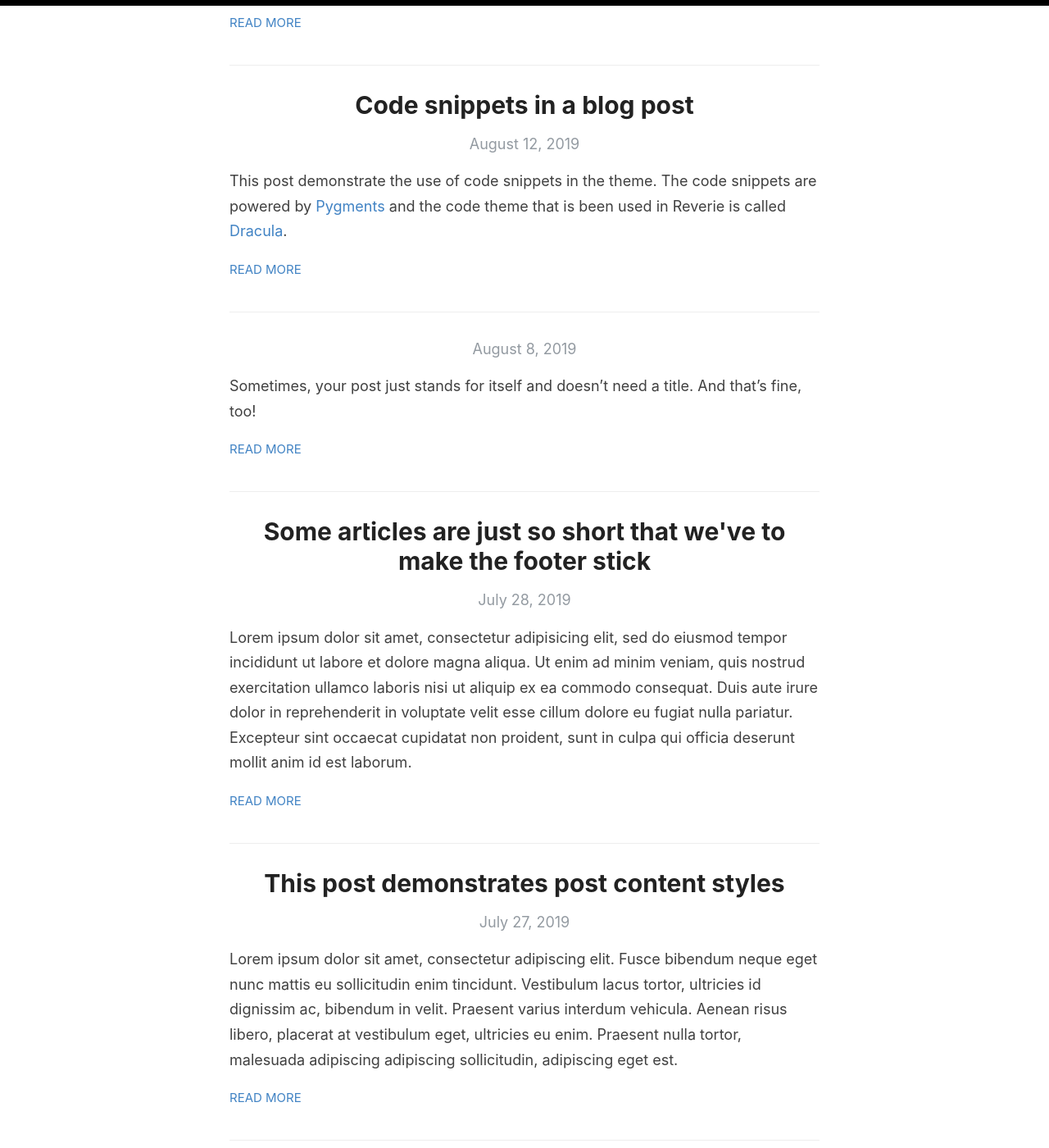
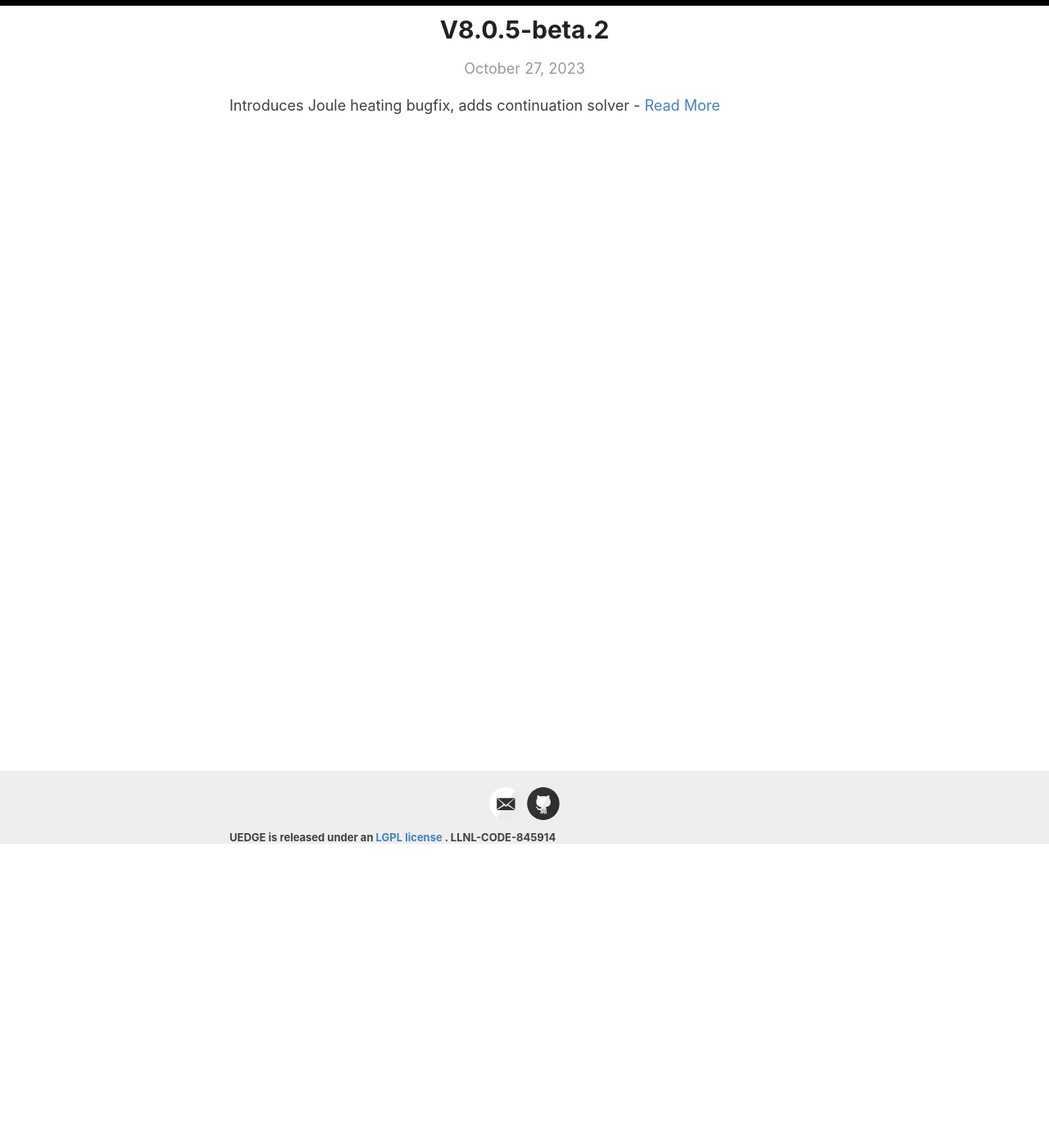
Before and after one commit to LLNL/UEDGE, a Jekyll site: the page built from _posts/index.html, in a window 1280 px wide and 1400 px high, scrolled down 371 px. Shown: the whole window at 82% size. Built offline with Jekyll 4.4.1, drawn with Linux system fonts in a browser that asks for light colours; the list of posts is cut into pages by our own code; some of the changed text lies outside the part shown.

Commit message:
Updates changelogs

````diff
--- a/_posts/2019-02-13-introducing-reverie-jekyll-theme.md
+++ /dev/null
@@ -1,85 +0,0 @@
----
-layout: post
-title: Introducing Reverie - A ridiculously elegant Jekyll theme
-categories: [Miscellaneous, Jekyll]
----
-
-[Reverie](https://github.com/amitmerchant1990/reverie) is a [Jekyll](https://jekyllrb.com/)-powered theme which is simple and opinionated. It's actually a fork of [jekyll-now](https://github.com/barryclark/jekyll-now) with some additional features and personal touches which I've implemented to suit my needs for my blog.
-
-This is a plug-and-play Jekyll theme which you can use on GitHub Pages without even setting up a local environment.
-
-![](/images/reverie-demo.png)
-
-## Features overview
-
-- Command-line free fork-first workflow, using GitHub.com to create, customize and post to your blog
-- Fully responsive and mobile optimized base theme
-- Sass/Coffeescript support using Jekyll 2.0
-- Free hosting on your GitHub Pages user site
-- All the SEO goodies comes in-built
-- Markdown blogging
-- Syntax highlighting using Pygments
-    - [Dracula syntax theme](https://draculatheme.com/) included
-- Disqus commenting
-- Google Analytics integration
-- Fuzzy search across blog posts
-- Pagination of posts works out-of-the-box.
-- Categorize posts out-of-the box
-- RSS Feed
-- In-built sitemap
-
-<div style="text-align: center;">
- <script async type="text/javascript" src="//cdn.carbonads.com/carbon.js?serve=CE7D6KJY&placement=wwwamitmerchantcom" id="_carbonads_js"></script>
-</div>
-
-## Using Reverie on GitHub Pages
-
-### Step 1) Fork Reverie to your User Repository
-
-Fork [this repository](https://github.com/amitmerchant1990/reverie), then rename the repository to `yourgithubusername.github.io`.
-
-Alternatively, you can use [Use this template](https://github.com/amitmerchant1990/reverie/generate) button if you want to create a repository with a clean commit history which will use Reverie as a template.
-
-Your Jekyll blog will often be viewable immediately at <https://yourgithubusername.github.io> (if it's not, you can often force it to build by completing step 2)
-
-### Step 2) Customize and view your site
-
-Enter your site name, description, avatar and many other options by editing the `_config.yml` file. You can easily turn on Google Analytics tracking, Disqus commenting and social icons here.
-
-Making a change to `_config.yml` (or any file in your repository) will force GitHub Pages to rebuild your site with jekyll. Your rebuilt site will be viewable a few seconds later at <https://yourgithubusername.github.io> - if not, give it ten minutes as GitHub suggests and it'll appear soon.
-
-### Step 3) Publish your first blog post
-
-Create a new file called `/_posts/2019-2-13-Hello-World.md` to publish your first blog post. That's all you need to do to publish your first blog post! This [Markdown Cheatsheet](https://github.com/adam-p/markdown-here/wiki/Markdown-Cheatsheet) might come in handy while writing the posts.
-
-> You can add additional posts in the browser on GitHub.com too! Just hit the <kbd>Create new file</kbd> button in `/_posts/` to create new content. Just make sure to include the [front-matter](http://jekyllrb.com/docs/frontmatter/) block at the top of each new blog post and make sure the post's filename is in this format: year-month-day-title.md
-
-## Using Categories in Reverie
-
-You can categorize your content based on `categories` in Reverie. For this, you just need to add `categories` in front matter like below:
-
-For adding single category:
-
-```md
-categories: JavaScript
-```
-
-For adding multiple categories:
-
-```md
-categories: [PHP, Laravel]
-```
-
-The contegorized content can be shown over this URL: <https://yourgithubusername.github.io/categories/>
-
-## RSS
-
-The generated [RSS feed](https://en.wikipedia.org/wiki/RSS) of your blog can be found at <https://yourgithubusername.github.io/feed>. You can see the example RSS feed over [here](https://www.amitmerchant.com/reverie/feed).
-
-## Sitemap
-
-The generated sitemap of your blog can be found at <https://yourgithubusername.github.io/sitemap>. You can see the example sitemap feed over [here](https://www.amitmerchant.com/reverie/sitemap).
-
-## License
-
-MIT
--- a/_posts/2019-08-08-no-title-posts.md
+++ /dev/null
@@ -1,6 +0,0 @@
----
-layout: post
-title: ""
-categories: Miscellaneous
----
-Sometimes, your post just stands for itself and doesn't need a title. And that's fine, too!
--- a/_posts/2019-7-27-super-long-article.md
+++ /dev/null
@@ -1,11 +0,0 @@
----
-layout: post
-title: Some articles are just so long they deserve a really long title to see if things will break well
-categories: Miscellaneous
----
-
-Lorem ipsum dolor sit amet, consectetur adipiscing elit. Fusce bibendum neque eget nunc mattis eu sollicitudin enim tincidunt. Vestibulum lacus tortor, ultricies id dignissim ac, bibendum in velit. Proin convallis mi ac felis pharetra aliquam. Curabitur dignissim accumsan rutrum. In arcu magna, aliquet vel pretium et, molestie et arcu. Mauris lobortis nulla et felis ullamcorper bibendum. Phasellus et hendrerit mauris. Proin eget nibh a massa vestibulum pretium. Suspendisse eu nisl a ante aliquet bibendum quis a nunc. Praesent varius interdum vehicula. Aenean risus libero, placerat at vestibulum eget, ultricies eu enim. Praesent nulla tortor, malesuada adipiscing adipiscing sollicitudin, adipiscing eget est.
-
-Lorem ipsum dolor sit amet, consectetur adipiscing elit. Fusce bibendum neque eget nunc mattis eu sollicitudin enim tincidunt. Vestibulum lacus tortor, ultricies id dignissim ac, bibendum in velit. Proin convallis mi ac felis pharetra aliquam. Curabitur dignissim accumsan rutrum. In arcu magna, aliquet vel pretium et, molestie et arcu. Mauris lobortis nulla et felis ullamcorper bibendum. Phasellus et hendrerit mauris. Proin eget nibh a massa vestibulum pretium. Suspendisse eu nisl a ante aliquet bibendum quis a nunc. Praesent varius interdum vehicula. Aenean risus libero, placerat at vestibulum eget, ultricies eu enim. Praesent nulla tortor, malesuada adipiscing adipiscing sollicitudin, adipiscing eget est.
-
-Lorem ipsum dolor sit amet, consectetur adipiscing elit. Fusce bibendum neque eget nunc mattis eu sollicitudin enim tincidunt. Vestibulum lacus tortor, ultricies id dignissim ac, bibendum in velit. Proin convallis mi ac felis pharetra aliquam. Curabitur dignissim accumsan rutrum. In arcu magna, aliquet vel pretium et, molestie et arcu. Mauris lobortis nulla et felis ullamcorper bibendum. Phasellus et hendrerit mauris. Proin eget nibh a massa vestibulum pretium. Suspendisse eu nisl a ante aliquet bibendum quis a nunc. Praesent varius interdum vehicula. Aenean risus libero, placerat at vestibulum eget, ultricies eu enim. Praesent nulla tortor, malesuada adipiscing adipiscing sollicitudin, adipiscing eget est.
--- a/_posts/2019-7-27-this-post-demonstrates-post-content-styles.md
+++ /dev/null
@@ -1,95 +0,0 @@
----
-layout: post
-title: This post demonstrates post content styles
-categories: Miscellaneous
----
-
-Lorem ipsum dolor sit amet, consectetur adipiscing elit. Fusce bibendum neque eget nunc mattis eu sollicitudin enim tincidunt. Vestibulum lacus tortor, ultricies id dignissim ac, bibendum in velit. Praesent varius interdum vehicula. Aenean risus libero, placerat at vestibulum eget, ultricies eu enim. Praesent nulla tortor, malesuada adipiscing adipiscing sollicitudin, adipiscing eget est.
-
-## Some great heading (h2)
-
-Proin convallis mi ac felis pharetra aliquam. Curabitur dignissim accumsan rutrum. In arcu magna, aliquet vel pretium et, molestie et arcu.
-
-Mauris lobortis nulla et felis ullamcorper bibendum. Phasellus et hendrerit mauris. Proin eget nibh a massa vestibulum pretium. Suspendisse eu nisl a ante aliquet bibendum quis a nunc. Praesent varius interdum vehicula. Aenean risus libero, placerat at vestibulum eget, ultricies eu enim. Praesent nulla tortor, malesuada adipiscing adipiscing sollicitudin, adipiscing eget est.
-
-## Another great heading (h2)
-
-Lorem ipsum dolor sit amet, consectetur adipiscing elit. Fusce bibendum neque eget nunc mattis eu sollicitudin enim tincidunt. Vestibulum lacus tortor, ultricies id dignissim ac, bibendum in velit.
-
-### Some great subheading (h3)
-
-Proin convallis mi ac felis pharetra aliquam. Curabitur dignissim accumsan rutrum. In arcu magna, aliquet vel pretium et, molestie et arcu. Mauris lobortis nulla et felis ullamcorper bibendum.
-
-Phasellus et hendrerit mauris. Proin eget nibh a massa vestibulum pretium. Suspendisse eu nisl a ante aliquet bibendum quis a nunc.
-
-### Some great subheading (h3)
-
-Praesent varius interdum vehicula. Aenean risus libero, placerat at vestibulum eget, ultricies eu enim. Praesent nulla tortor, malesuada adipiscing adipiscing sollicitudin, adipiscing eget est.
-
-> This quote will change your life. It will reveal the secrets of the universe, and all the wonders of humanity. Don't misuse it.
-
-Lorem ipsum dolor sit amet, consectetur adipiscing elit. Fusce bibendum neque eget nunc mattis eu sollicitudin enim tincidunt.
-
-### Some great subheading (h3)
-
-Vestibulum lacus tortor, ultricies id dignissim ac, bibendum in velit. Proin convallis mi ac felis pharetra aliquam. Curabitur dignissim accumsan rutrum.
-
-```html
-<html>
-  <head>
-  </head>
-  <body>
-    <p>Hello, World!</p>
-  </body>
-</html>
-```
-
-
-In arcu magna, aliquet vel pretium et, molestie et arcu. Mauris lobortis nulla et felis ullamcorper bibendum. Phasellus et hendrerit mauris.
-
-#### You might want a sub-subheading (h4)
-
-In arcu magna, aliquet vel pretium et, molestie et arcu. Mauris lobortis nulla et felis ullamcorper bibendum. Phasellus et hendrerit mauris.
-
-In arcu magna, aliquet vel pretium et, molestie et arcu. Mauris lobortis nulla et felis ullamcorper bibendum. Phasellus et hendrerit mauris.
-
-#### But it's probably overkill (h4)
-
-In arcu magna, aliquet vel pretium et, molestie et arcu. Mauris lobortis nulla et felis ullamcorper bibendum. Phasellus et hendrerit mauris.
-
-### Oh hai, an unordered list!!
-
-In arcu magna, aliquet vel pretium et, molestie et arcu. Mauris lobortis nulla et felis ullamcorper bibendum. Phasellus et hendrerit mauris.
-
-- First item, yo
-- Second item, dawg
-- Third item, what what?!
-- Fourth item, fo sheezy my neezy
-
-### Oh hai, an ordered list!!
-
-In arcu magna, aliquet vel pretium et, molestie et arcu. Mauris lobortis nulla et felis ullamcorper bibendum. Phasellus et hendrerit mauris.
-
-1. First item, yo
-2. Second item, dawg
-3. Third item, what what?!
-4. Fourth item, fo sheezy my neezy
-
-
-
-## Headings are cool! (h2)
-
-Proin eget nibh a massa vestibulum pretium. Suspendisse eu nisl a ante aliquet bibendum quis a nunc. Praesent varius interdum vehicula. Aenean risus libero, placerat at vestibulum eget, ultricies eu enim. Praesent nulla tortor, malesuada adipiscing adipiscing sollicitudin, adipiscing eget est.
-
-Praesent nulla tortor, malesuada adipiscing adipiscing sollicitudin, adipiscing eget est.
-
-Proin eget nibh a massa vestibulum pretium. Suspendisse eu nisl a ante aliquet bibendum quis a nunc.
-
-### Tables
-
-|Title 1               | Title 2               | Title 3               | Title 4              |
-|--------------------- | --------------------- | --------------------- | ---------------------|
-|lorem                 | lorem ipsum           | lorem ipsum dolor     | lorem ipsum dolor sit|
-|lorem ipsum dolor sit | lorem ipsum dolor sit | lorem ipsum dolor sit | lorem ipsum dolor sit|
-|lorem ipsum dolor sit | lorem ipsum dolor sit | lorem ipsum dolor sit | lorem ipsum dolor sit|
-|lorem ipsum dolor sit | lorem ipsum dolor sit | lorem ipsum dolor sit | lorem ipsum dolor sit|
--- a/_posts/2019-7-28-super-short-article.md
+++ /dev/null
@@ -1,7 +0,0 @@
----
-layout: post
-title: Some articles are just so short that we've to make the footer stick
-categories: Miscellaneous
----
-
-Lorem ipsum dolor sit amet, consectetur adipisicing elit, sed do eiusmod tempor incididunt ut labore et dolore magna aliqua. Ut enim ad minim veniam, quis nostrud exercitation ullamco laboris nisi ut aliquip ex ea commodo consequat. Duis aute irure dolor in reprehenderit in voluptate velit esse cillum dolore eu fugiat nulla pariatur. Excepteur sint occaecat cupidatat non proident, sunt in culpa qui officia deserunt mollit anim id est laborum.
--- a/_posts/2019-8-12-code-snippets.md
+++ /dev/null
@@ -1,42 +0,0 @@
----
-layout: post
-title:  Code snippets in a blog post
-categories: [HTML,Code]
----
-
-This post demonstrate the use of code snippets in the theme. The code snippets are powered by [Pygments](http://pygments.org/) and the code theme that is been used in Reverie is called [Dracula](https://draculatheme.com/).
-
-This is a raw snippet:
-
-```
-hello world
-123
-This is a text snippet
-```
-
-This is a PHP snippet:
-
-```php
-<?php
-    echo 'Hello, World!';
-?>
-```
-
-This is a JavaScript snippet:
-
-```js
-const add = (a, b) => a + b
-const minus = (a, b) => a - b
-
-console.log(add(100,200))  // 300
-console.log(minus(100,200))  // -100
-```
-
-This is a Python snippet:
-
-```python
-def say_hello():
-    print("hello world!")
-
-say_hello()   // "hello world!"
-```
--- /dev/null
+++ b/_posts/2023-10-27-V8_0_5_b2.md
@@ -0,0 +1,12 @@
+---
+layout: post
+title:  V8.0.5-beta.2
+categories: [versions]
+excerpt: Introduces Joule heating bugfix, adds continuation solver
+---
+
+Updates UEDGE to v8.0.5-beta.2
+Changes implemented include:
+- Removes obsolete pyscripts
+- Implements Joule heating bugfix and warnings to use new model
+- Implements the newest version of the continuation solver and rundt
--- /dev/null
+++ b/_posts/2023-10-28-V8_0_5_0.md
@@ -0,0 +1,21 @@
+---
+layout: post
+title:  V8.0.5-patch.0
+categories: [versions]
+excerpt: Introduces variable tags and continuation solver
+---
+
+Includes revisions from develop.
+
+## What's Changed
+* Variable tags by @holm10 in https://github.com/LLNL/UEDGE/pull/46
+* Removing duplicate variable definitions in several packages by @holm10 in https://github.com/LLNL/UEDGE/pull/24
+* Jouleheating bugfix by @holm10 in https://github.com/LLNL/UEDGE/pull/52
+* Initial implementation of continuation solve by @holm10 in https://github.com/LLNL/UEDGE/pull/50
+* Update UEDGE to v8.0.5-patch.0 by @holm10 in https://github.com/LLNL/UEDGE/pull/54
+
+## Notes on Joule heating bug
+[uedge_elec_eqn_2.pdf](https://github.com/LLNL/UEDGE/files/13290320/uedge_elec_eqn_2.pdf)
+
+## Full changelog
+https://github.com/LLNL/UEDGE/compare/8.0.4-patch.1...8.0.5-patch.0
--- a/_posts/2023-12-11-pullquotes.md
+++ /dev/null
@@ -1,14 +0,0 @@
----
-layout: post
-title:  Pullquotes
-categories: [HTML,Code]
-excerpt: In graphic design, a pull quote (also known as a lift-out pull quote) is a key phrase, quotation, or excerpt that has been pulled from an article and used as a page layout graphic element, serving to entice readers into the article or to highlight a key topic.
----
-
-In graphic design, a pull quote (also known as a lift-out pull quote) is a key phrase, quotation, or excerpt that has been pulled from an article and used as a page layout graphic element, serving to entice readers into the article or to highlight a key topic. {% include pullquote.html quote="It is typically placed in a larger or distinctive typeface and on the same page." %} Pull quotes are often used in magazine and newspaper articles, annual reports, and brochures, as well as on the web. They can add visual interest to text-heavy pages with few images or illustrations.
-
-Placement of a pull quote on a page may be defined in a publication's or website's style guide. Such a typographic device may or may not be aligned with a column on the page. Some designers, for example, choose not to align the quote. In that case, the quotation cuts into two or more columns, as in the example shown. Because the pull quote invites the reader to read about the highlighted material, the pull quote should appear before the text it cites and, generally, fairly close to it.
-
-Pull quotes need not be a verbatim copy of the text being quoted; depending on a publication's house style, pull quotes may be abbreviated for space or paraphrased for clarity, with or without indication.
-
-A disadvantage of pull quotes as a design element is that they can disrupt the reading process of readers invested in reading the text sequentially by drawing attention to ghost fragments out of context. At the other extreme, when pull quotes are used to break up what would otherwise be a formless wall of text, pull quote can serve as visual landmarks to help the reader maintain a sense of sequence and place.
--- a/_posts/index.html
+++ b/_posts/index.html
@@ -7,17 +7,11 @@
   {% for post in paginator.posts %}
     <article class="post">
       <a href="{{ site.baseurl }}{{ post.url }}">
-        <h1>{{ post.title }}</h1>
-
-        <div>
-          <p class="post_date">{{ post.date | date: "%B %e, %Y" }}</p>
-        </div>
+        <h1>{{ post.title }}</h1><p class="post_date">{{ post.date | date: "%B %e, %Y" }}</p>
       </a>
       <div class="entry">
-        {{ post.excerpt }}
+        {{ post.excerpt }} - <a href="{{ site.baseurl }}{{ post.url }}">Read More</a>
       </div>
-
-      <a href="{{ site.baseurl }}{{ post.url }}" class="read-more">Read More</a>
     </article>
   {% endfor %}
 
````
